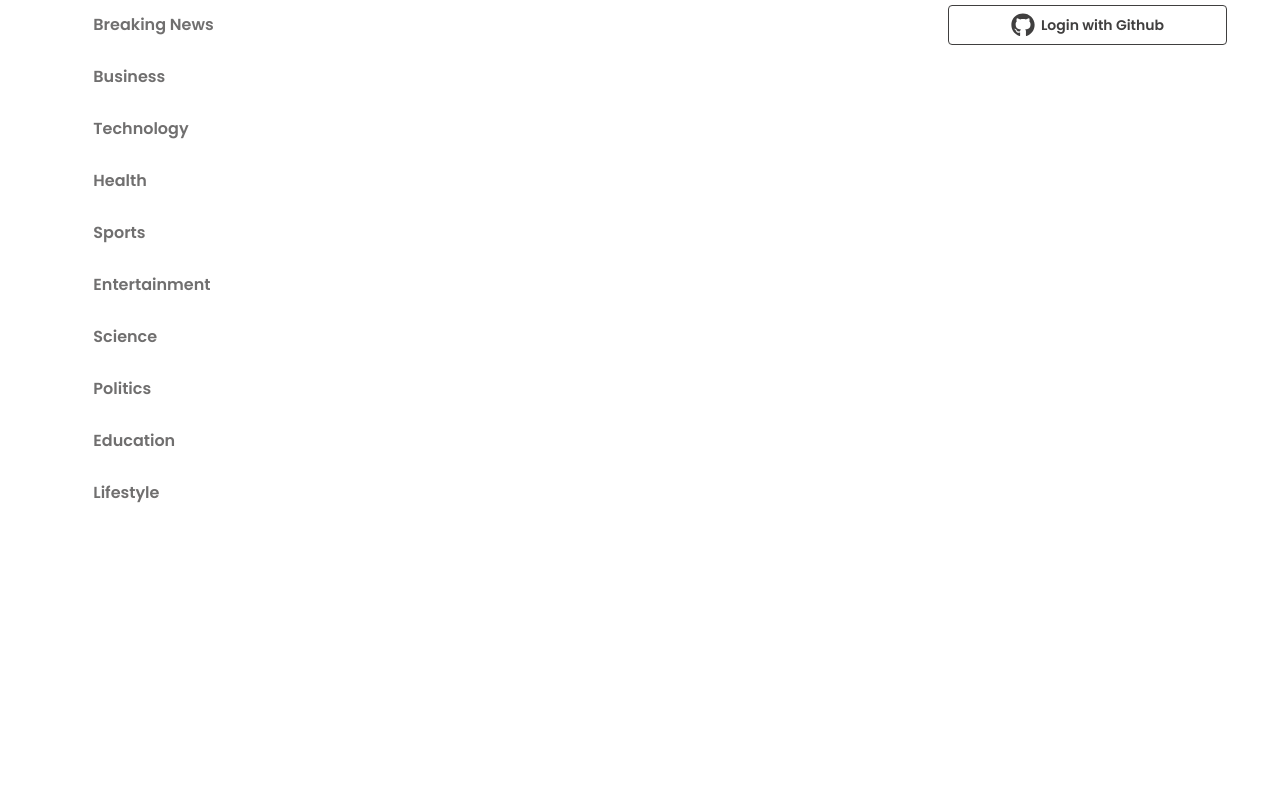
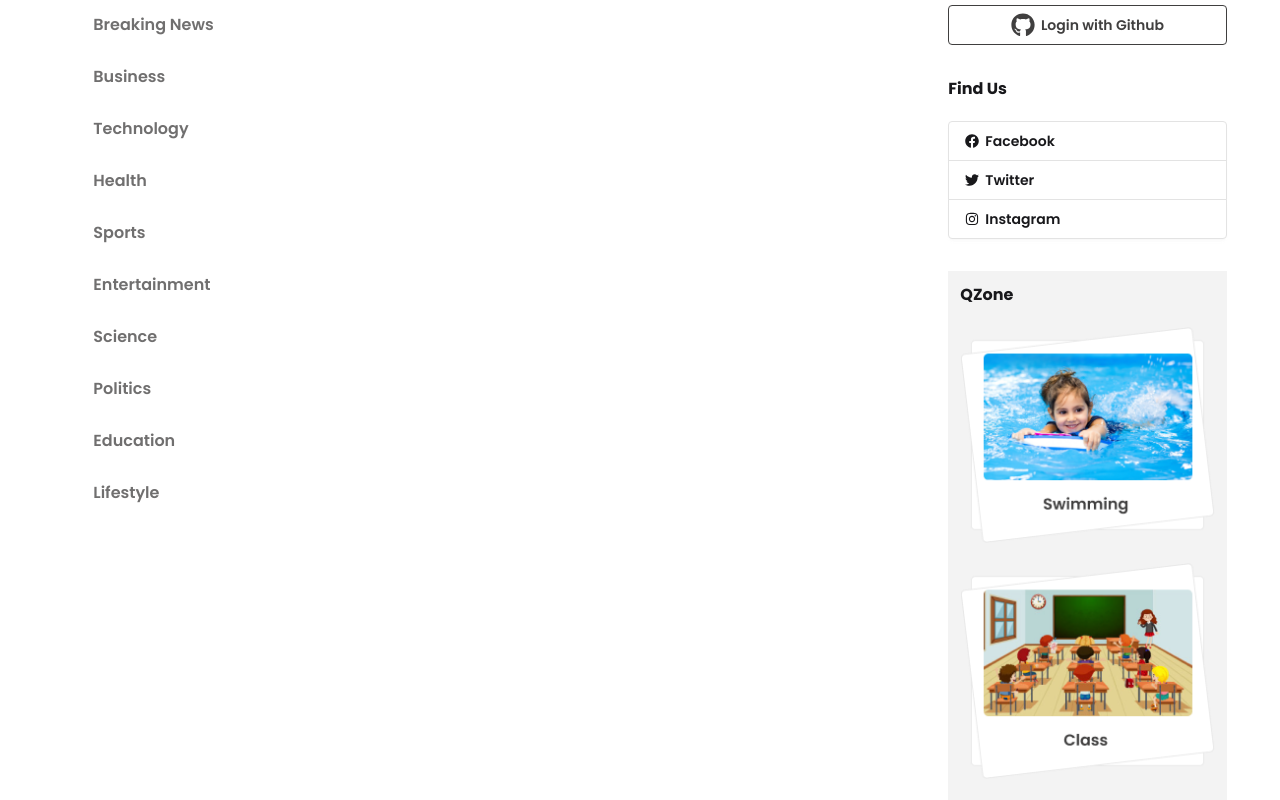
Before and after one commit to a1shuvo/dragon-news, a React (Vite) app: page / in a window 1280 px wide. Shown: the part 320-1120 px from the top of the page. Before the commit the page ends 845 px from the top, so only its background shows below. Built offline with nearby package versions, Linux system fonts and the light colour scheme.

Commit message:
Design Right Navbar Components

```diff
--- /dev/null
+++ b/src/components/FindUs.jsx
@@ -0,0 +1,17 @@
+import React from 'react';
+import { FaFacebook, FaInstagram, FaTwitter } from 'react-icons/fa';
+
+const FindUs = () => {
+    return (
+        <div>
+            <h2 className='font-bold mb-5'>Find Us</h2>
+            <div className="join join-vertical w-full">
+                <button className="btn join-item bg-base-100 justify-start"><FaFacebook /> Facebook</button>
+                <button className="btn join-item bg-base-100 justify-start"><FaTwitter /> Twitter</button>
+                <button className="btn join-item bg-base-100 justify-start"><FaInstagram /> Instagram</button>
+            </div>
+        </div>
+    );
+};
+
+export default FindUs;
--- a/src/components/HomeLayout/RightAside.jsx
+++ b/src/components/HomeLayout/RightAside.jsx
@@ -1,10 +1,14 @@
 import React from 'react';
 import SocialLogin from './SocialLogin';
+import FindUs from '../FindUs';
+import QZone from '../QZone';
 
 const RightAside = () => {
     return (
-        <div>
+        <div className='space-y-8'>
             <SocialLogin />
+            <FindUs></FindUs>
+            <QZone></QZone>
         </div>
     );
 };
--- /dev/null
+++ b/src/components/QZone.jsx
@@ -0,0 +1,19 @@
+import React from 'react';
+import swimImg from '../assets/swimming.png'
+import classImg from '../assets/class.png'
+import playImg from '../assets/playground.png'
+
+const QZone = () => {
+    return (
+        <div className='bg-base-200 p-3'>
+            <h2 className='font-bold mb-5'>QZone</h2>
+            <div className='space-y-5'>
+                <img src={swimImg} alt="Swiming" />
+                <img src={classImg} alt="Class" />
+                <img src={playImg} alt="Playground" />
+            </div>
+        </div>
+    );
+};
+
+export default QZone;
```
